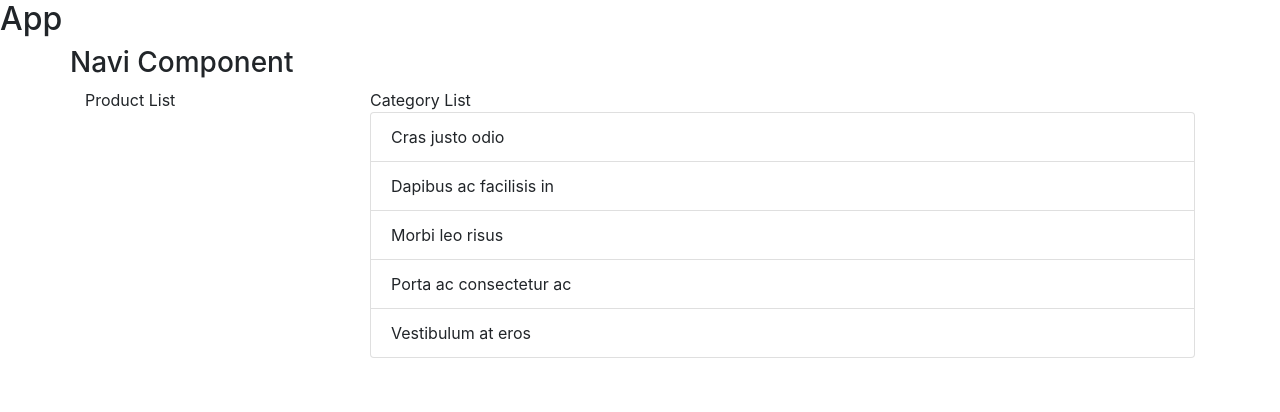
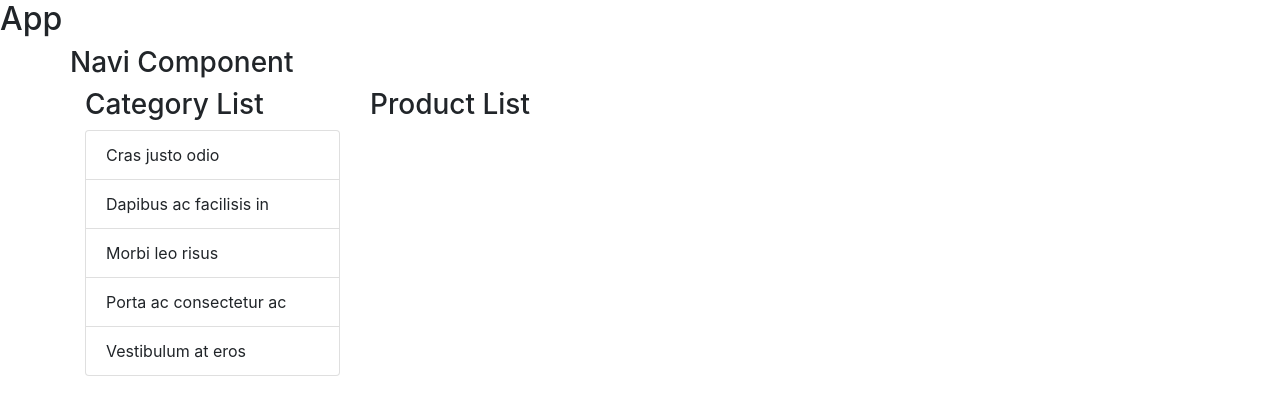
Before and after one commit to dogancanokur/reactcourse, a React (Create React App) app in the folder intro/: page / in a window 1280 px wide. Shown: the top 412 px of the page. Built offline with nearby package versions, Linux system fonts and the light colour scheme.

Commit message:
temel props mantığı

```diff
--- a/intro/src/App.js
+++ b/intro/src/App.js
@@ -4,6 +4,7 @@
 import {Col, Container, Row} from "reactstrap";
 
 function App() {
+
     return (
         <div>
             <h2>App</h2>
@@ -13,10 +14,10 @@
                 </Row>
                 <Row>
                     <Col xs={3}>
-                        <ProductList/>
+                        <CategoryList title="Category List"/>
                     </Col>
                     <Col xs={9}>
-                        <CategoryList/>
+                        <ProductList title="Product List"/>
                     </Col>
                 </Row>
             </Container>
--- a/intro/src/CategoryList.js
+++ b/intro/src/CategoryList.js
@@ -2,9 +2,11 @@
 import {ListGroup, ListGroupItem} from "reactstrap";
 
 class CategoryList extends Component {
+
     render() {
         return (
-            <div>Category List
+            <div>
+                <h3>{this.props.title}</h3>
                 <ListGroup>
                     <ListGroupItem>Cras justo odio</ListGroupItem>
                     <ListGroupItem>Dapibus ac facilisis in</ListGroupItem>
--- a/intro/src/ProductList.js
+++ b/intro/src/ProductList.js
@@ -1,9 +1,18 @@
 import React, {Component} from 'react';
 
 class ProductList extends Component {
+    // eski versiyonda yapmak gerekiyor.
+    // constructor(props) {
+    //     super(props);
+    //     state:{
+    //     }
+    // }
+
     render() {
         return (
-            <div>Product List</div>
+            <div>
+                <h3>{this.props.title}</h3>
+            </div>
         );
     }
 }
```
Also changed, not shown: 2 other files (tests, documents, lock files or other folders).
